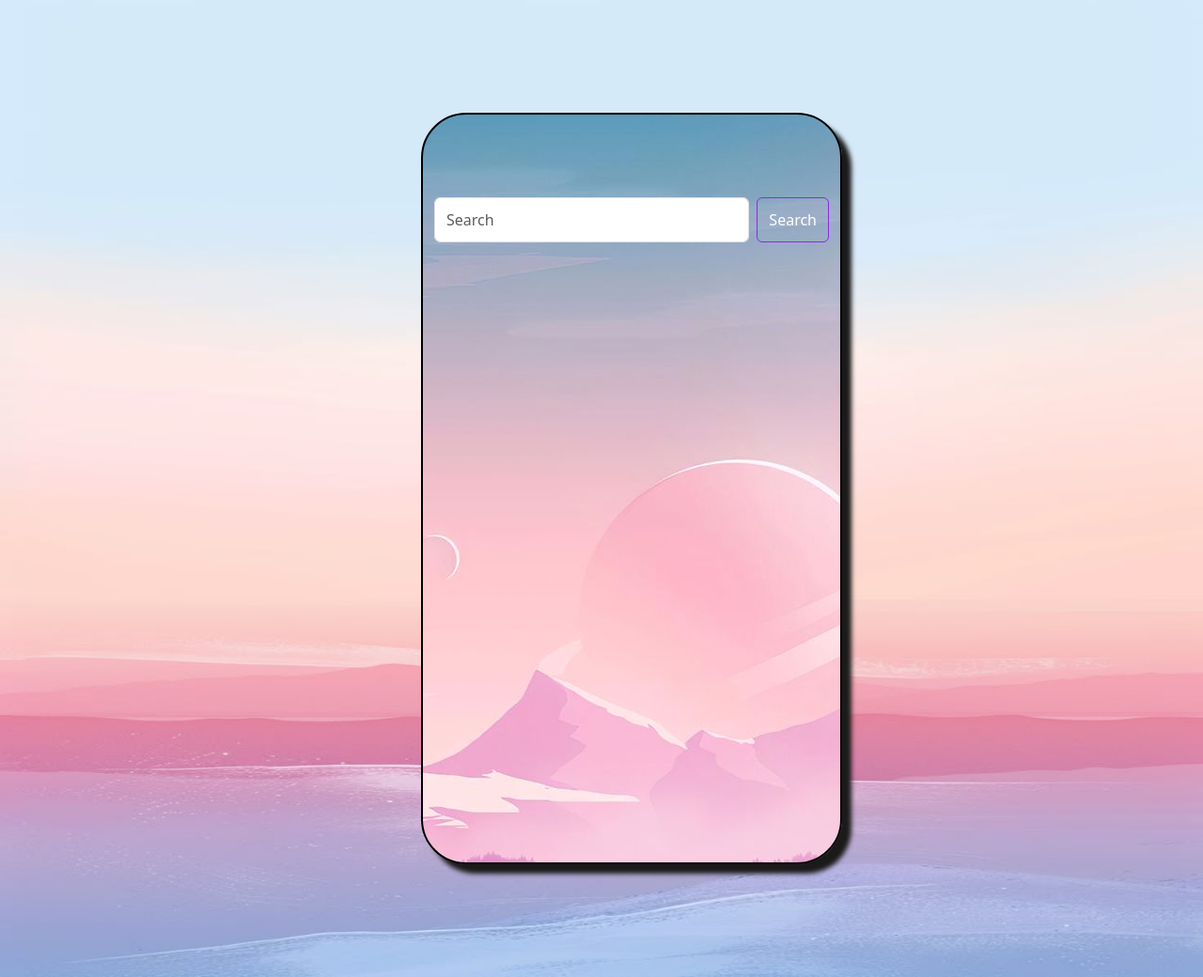
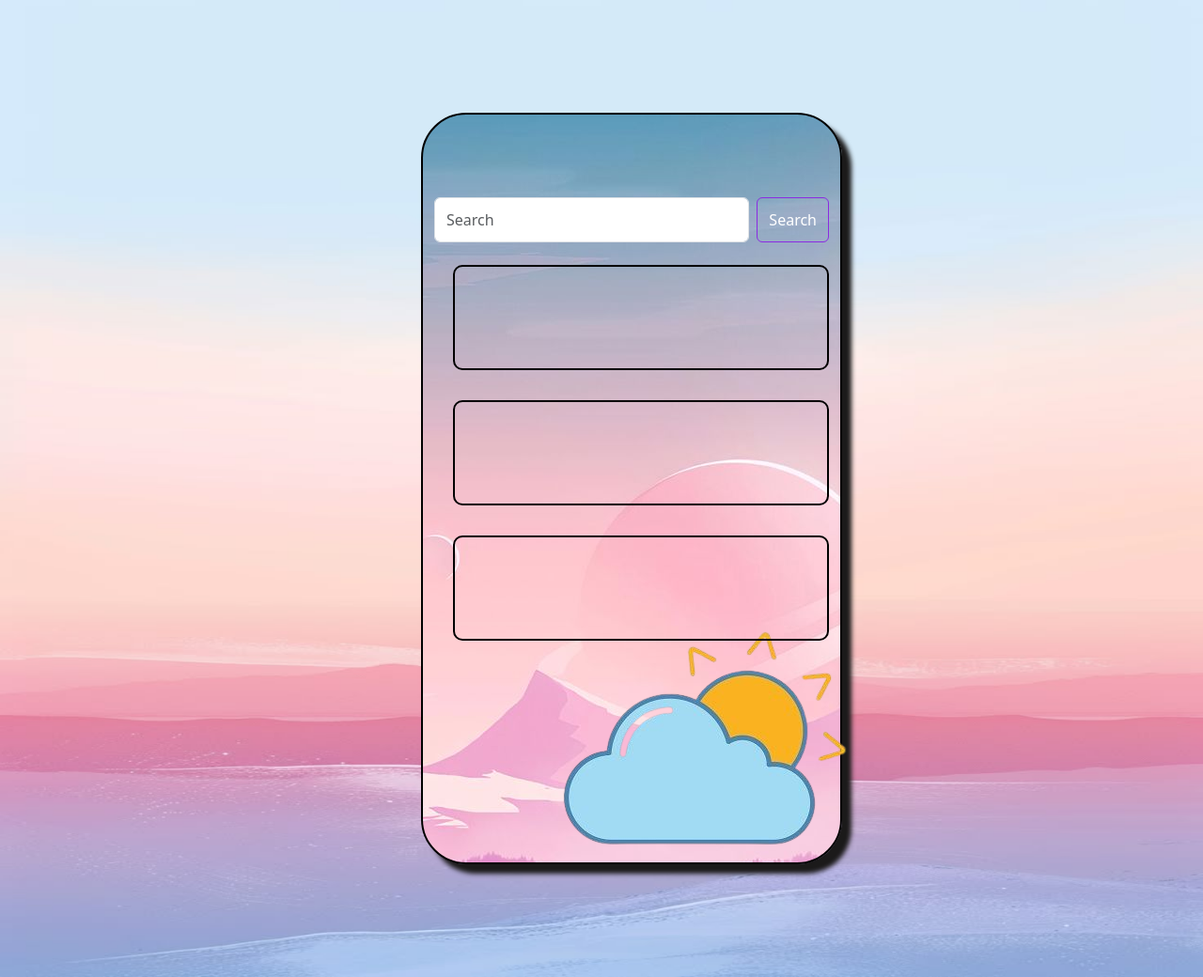
Before and after one commit to emaaanbutt/Weather-App, a plain HTML site: page pages/search.html in a window 1280 px wide. Shown: the whole page at 94% size. Drawn offline with nearby package versions, Linux system fonts and the light colour scheme.

Commit message:
Main page started.

```diff
--- a/Assets/CSS/search.css
+++ b/Assets/CSS/search.css
@@ -1,4 +1,5 @@
-#landing-page > img{
+#main-page > img{
+    position: relative;
     width: 100%;
     height: 65rem;
     margin: 0;
@@ -23,8 +24,6 @@
     top: 5rem;
 }
 
-
-
 .size{
     width: 20rem;
     height: 3rem;
@@ -34,3 +33,24 @@
     color: white;
     background-color: blueviolet;
 }
+
+#container{
+    display: flex;
+    flex-direction: column;
+    gap: 2rem;
+    position: absolute;
+    list-style: none;
+    top: 10rem;
+}
+
+.recent-search{
+    width: 25rem;
+    height: 7rem;
+    border: 2px solid black;
+    border-radius: 10px;
+}
+
+#main-img{
+    margin-top: 25rem;
+    margin-right: 5rem;
+}
--- a/pages/search.html
+++ b/pages/search.html
@@ -10,7 +10,7 @@
     <script src="https://cdn.jsdelivr.net/npm/bootstrap@5.3.3/dist/js/bootstrap.bundle.min.js" integrity="sha384-YvpcrYf0tY3lHB60NNkmXc5s9fDVZLESaAA55NDzOxhy9GkcIdslK1eN7N6jIeHz" crossorigin="anonymous"></script>
 </head>
 <body>
-    <div id="landing-page">
+    <div id="main-page">
         <img src="../Assets/Images/background.jpg" alt="background image of pastel clouds">
         <div id="phone-screen">
             <nav class="navbar custom">
@@ -20,7 +20,30 @@
                     <button id="button" class="btn btn-outline-success button" type="submit" style="color: white; border-color: blueviolet;" >Search</button>
                   </form>
                 </div>
-              </nav>
+            </nav>
+
+            <div>
+                <ul id="container">
+                    <div class="recent-search">
+                        <li>
+
+                        </li>
+                    </div>
+                    <div class="recent-search">
+                        <li>
+
+                        </li>
+                    </div>
+                    <div class="recent-search">
+                        <li>
+
+                        </li>
+                    </div>
+                </ul>
+            </div>
+            <div id="main-img">
+                <img src="../Assets/Images/sun-and-cloud.png" alt="cloud and sun">
+            </div>
         </div>
     </div>
 </body>
```
Also changed, not shown: Assets/CSS/index.css (+5 -3 lines), index.html (+1 -1 lines), Assets/Images/main-img.png (deleted), Assets/Images/sun-and-cloud.png (added).
